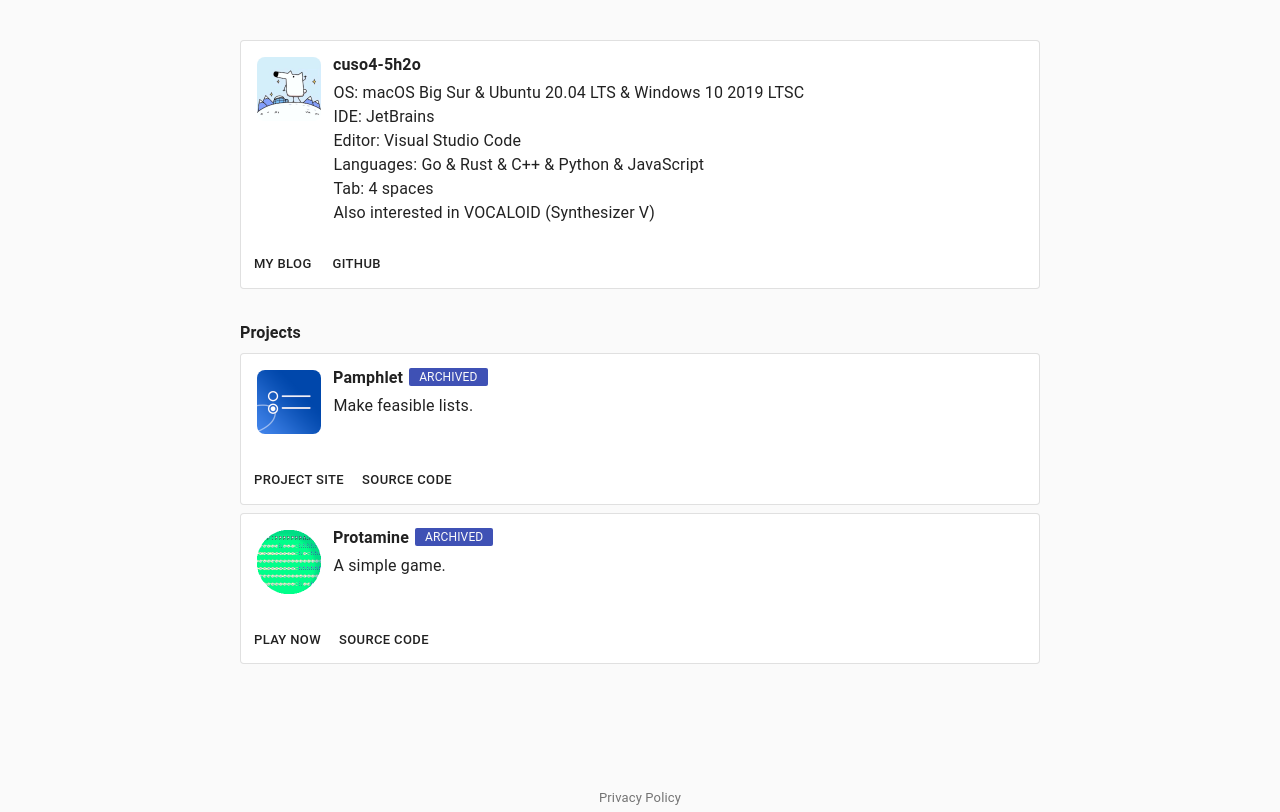
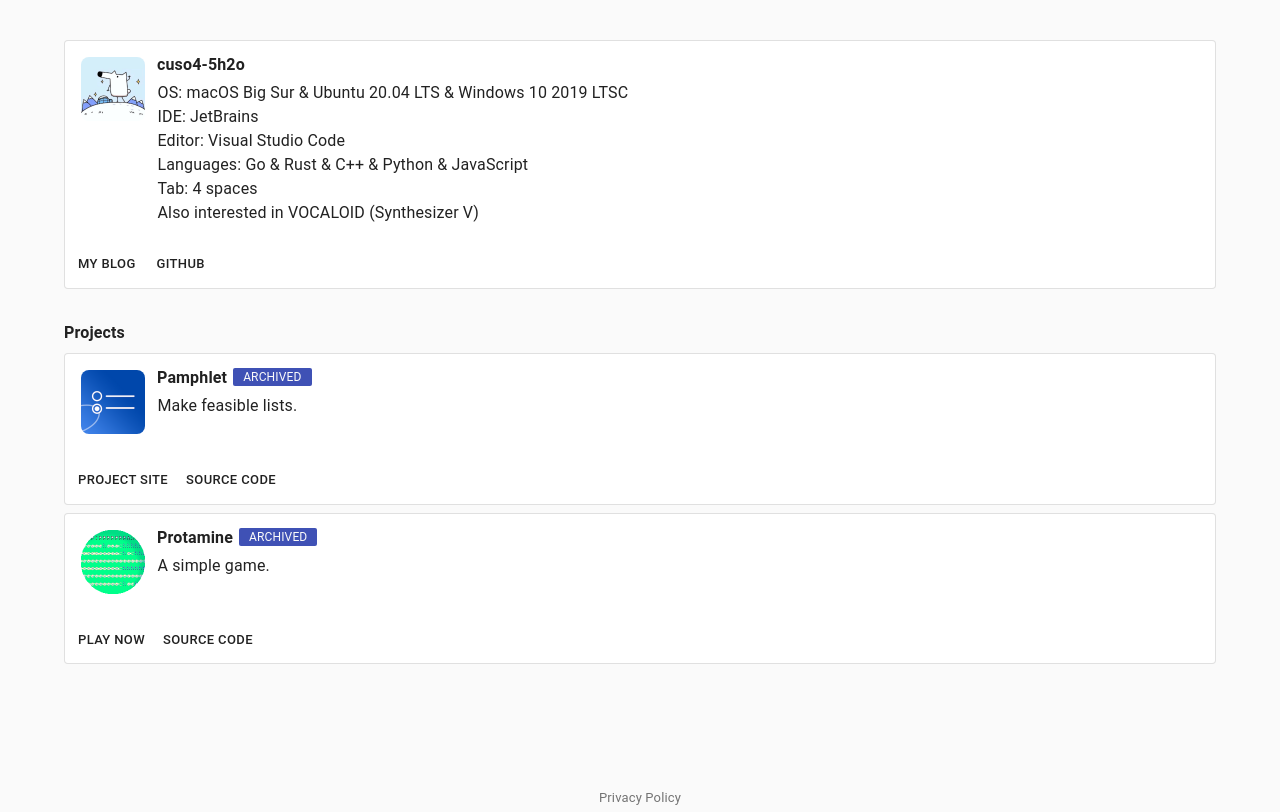
Before and after one commit to cuso4-5h2o/springboard, a Next.js app: page / in a window 1280 px wide. Built offline with nearby package versions, Linux system fonts and the light colour scheme.

Commit message:
Widen the container & solve vulnerabilities

```diff
--- a/components/link.js
+++ b/components/link.js
@@ -1,4 +1,3 @@
-/* eslint-disable jsx-a11y/anchor-has-content */
 import React from "react";
 import PropTypes from "prop-types";
 import clsx from "clsx";
@@ -22,8 +21,6 @@
 	prefetch: PropTypes.bool,
 };
 
-// A styled version of the Next.js Link component:
-// https://nextjs.org/docs/#with-link
 function Link(props) {
 	const {
 		href,
--- a/package.json
+++ b/package.json
@@ -10,7 +10,7 @@
     "@material-ui/core": "^4.10.2",
     "@material-ui/icons": "^4.9.1",
     "koa": "^2.12.1",
-    "next": "9.4.4",
+    "next": "^10.0.7",
     "react": "16.13.1",
     "react-dom": "16.13.1"
   },
--- a/styles/global.css
+++ b/styles/global.css
@@ -16,7 +16,7 @@
 .item-container {
     margin: 2rem auto;
     width: 95%;
-    max-width: 50rem;
+    max-width: 72rem;
 }
 
 .item-title {
```
Also changed, not shown: 2 other files (tests, documents, lock files or other folders).
